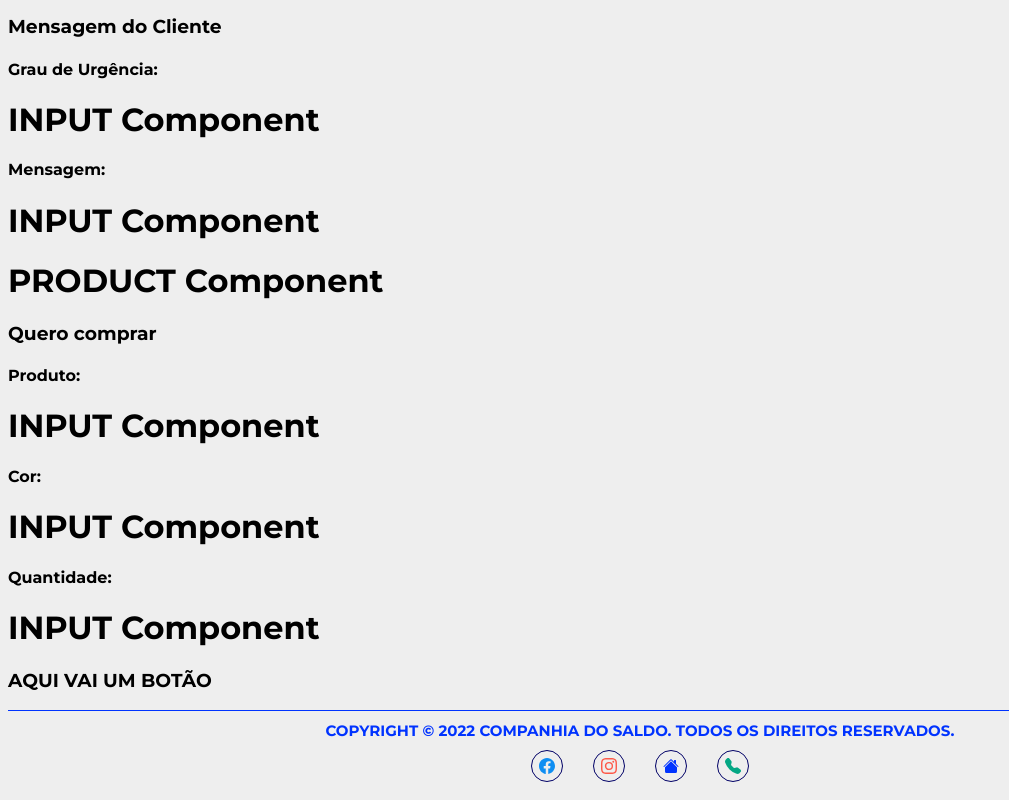
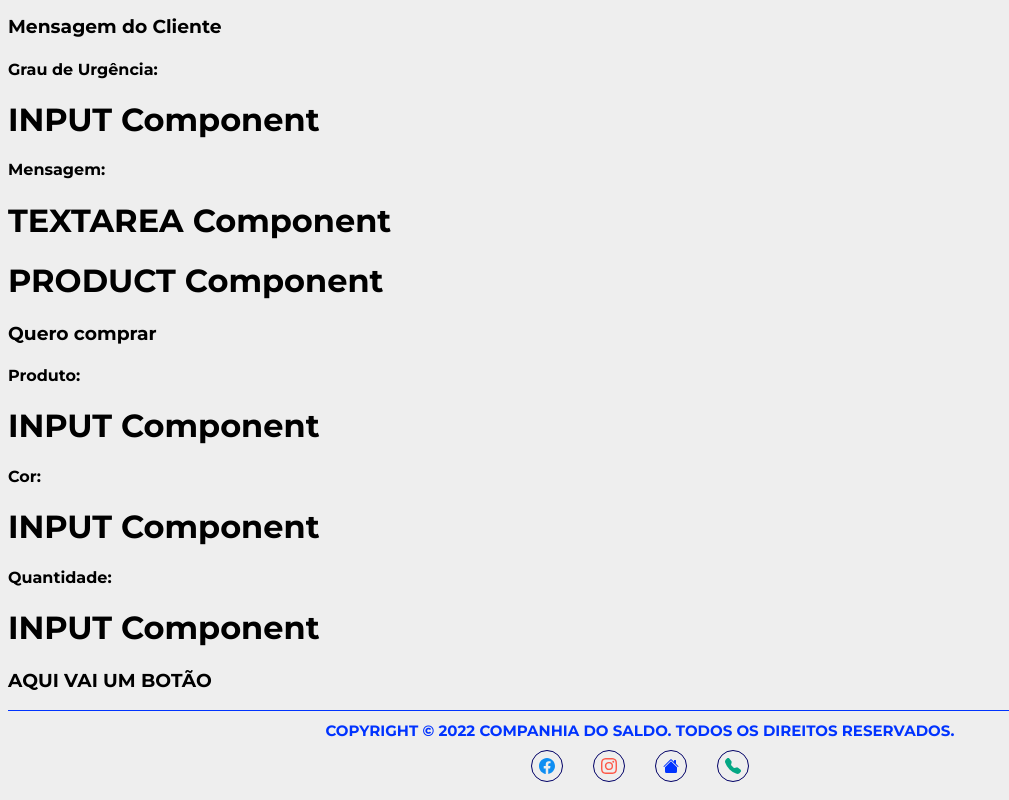
Before and after one commit to marcusviniciusmo/Companhia_Do_Saldo_Website, a React (Vite) app in the folder frontend/: page /orders in a window 1280 px wide. Shown: the part 2074-2874 px from the top of the page, without its empty margins (0-1009 px from the left). Built offline with nearby package versions, Linux system fonts and the light colour scheme.

Commit message:
Textarea component creation

```diff
--- a/frontend/src/components/Message/index.tsx
+++ b/frontend/src/components/Message/index.tsx
@@ -1,4 +1,5 @@
 import { Input } from "../Input";
+import { Textarea } from "../Textarea";
 
 export function Message() {
   return (
@@ -10,7 +11,7 @@ export function Message() {
       <Input />
 
       <h4>Mensagem:</h4>
-      <Input />
+      <Textarea />
     </>
   );
 };
--- /dev/null
+++ b/frontend/src/components/Textarea/index.tsx
@@ -0,0 +1,5 @@
+export function Textarea() {
+  return (
+    <h1>TEXTAREA Component</h1>
+  );
+};
```
